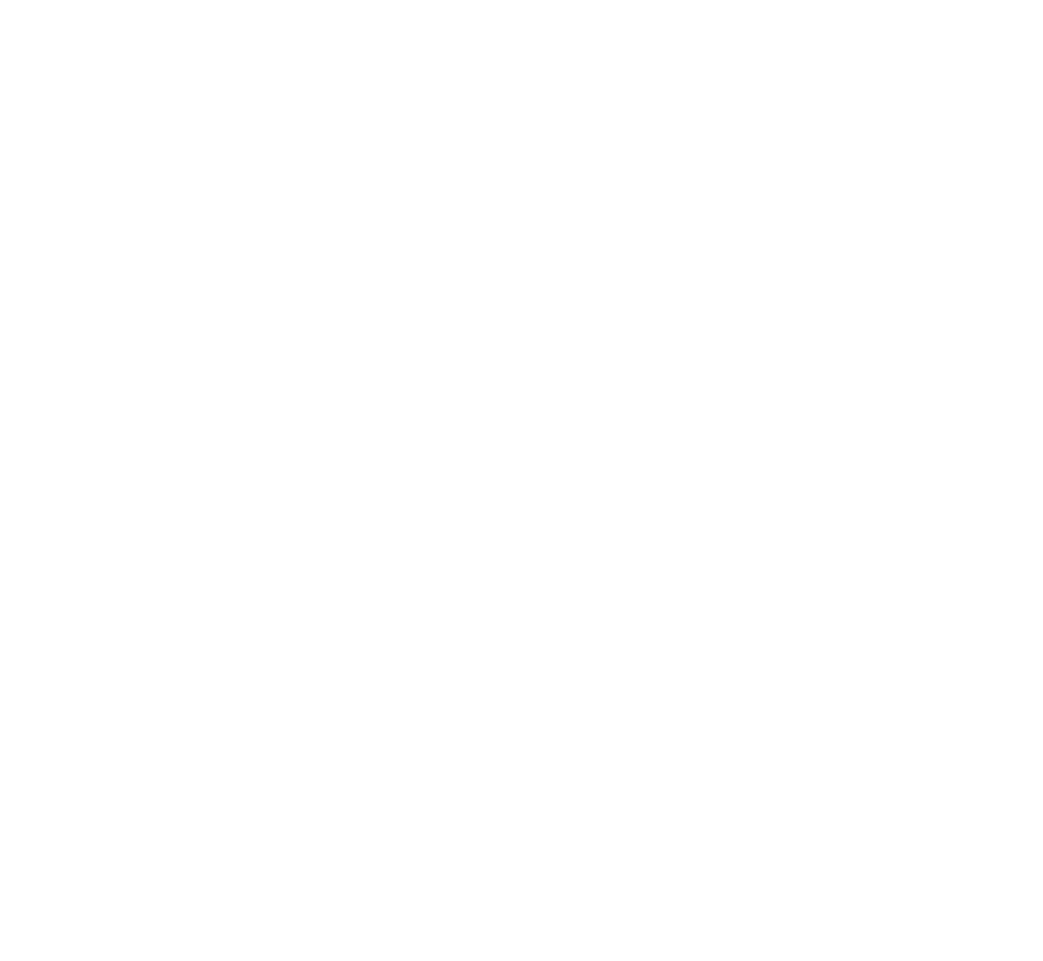
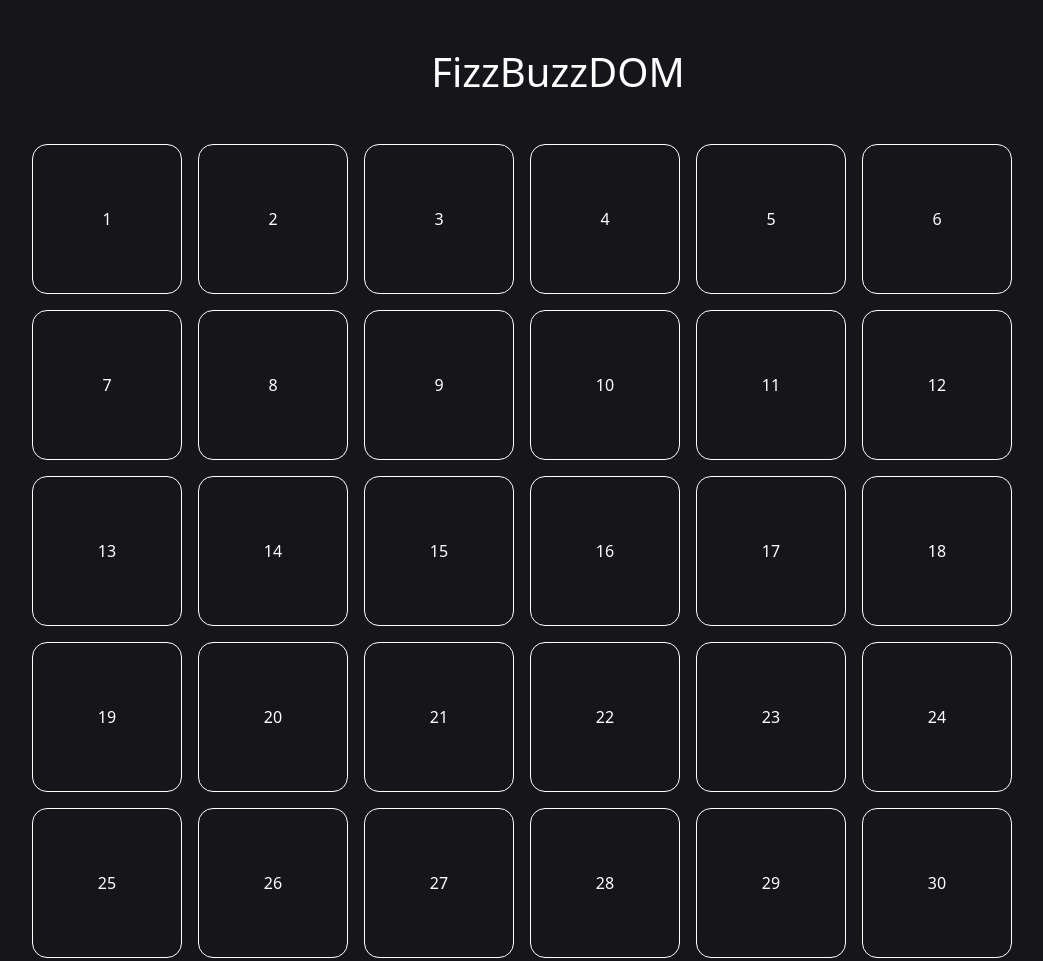
Before and after one commit to JohnQuimson/js-fizzbuzz, a plain HTML site: page index.html in a window 1280 px wide. Shown: the top 961 px of the page, without its empty margins (82-1125 px from the left). Before the commit the page ends 800 px from the top, so only its background shows below. Drawn offline with nearby package versions, Linux system fonts and the light colour scheme.

Commit message:
feat: style web

```diff
--- a/css/style.css
+++ b/css/style.css
@@ -0,0 +1,14 @@
+body {
+  background-color: #16161a;
+  color: white;
+}
+
+.box {
+  display: flex;
+  align-items: center;
+  justify-content: center;
+  height: 150px;
+  width: 150px;
+  border: 1px solid white;
+  border-radius: 15px;
+}
--- a/index.html
+++ b/index.html
@@ -25,6 +25,12 @@
     ></script>
     <!-- /Boostrap JavaScript -->
 
+    <main>
+      <h1 class="text-center pt-5">FizzBuzzDOM</h1>
+      <div class="container">
+        <ul class="lista d-flex flex-wrap gap-3 mt-5"></ul>
+      </div>
+    </main>
     <!-- Link JavaScript -->
     <script src="js/main.js"></script>
     <!-- /Link JavaScript -->
--- a/js/main.js
+++ b/js/main.js
@@ -1,8 +1,10 @@
 'use strict';
 
+const elementUl = document.querySelector('ul.lista');
+
 for (let i = 1; i < 101; i++) {
-  console.log(i);
-
+  const elementLi = `<li class = "box">${i}</li>`;
+  elementUl.innerHTML += elementLi;
   if (i % 3 === 0 && i % 5 === 0) {
     console.log('FizzBuzz');
   } else if (i % 3 === 0) {
```
